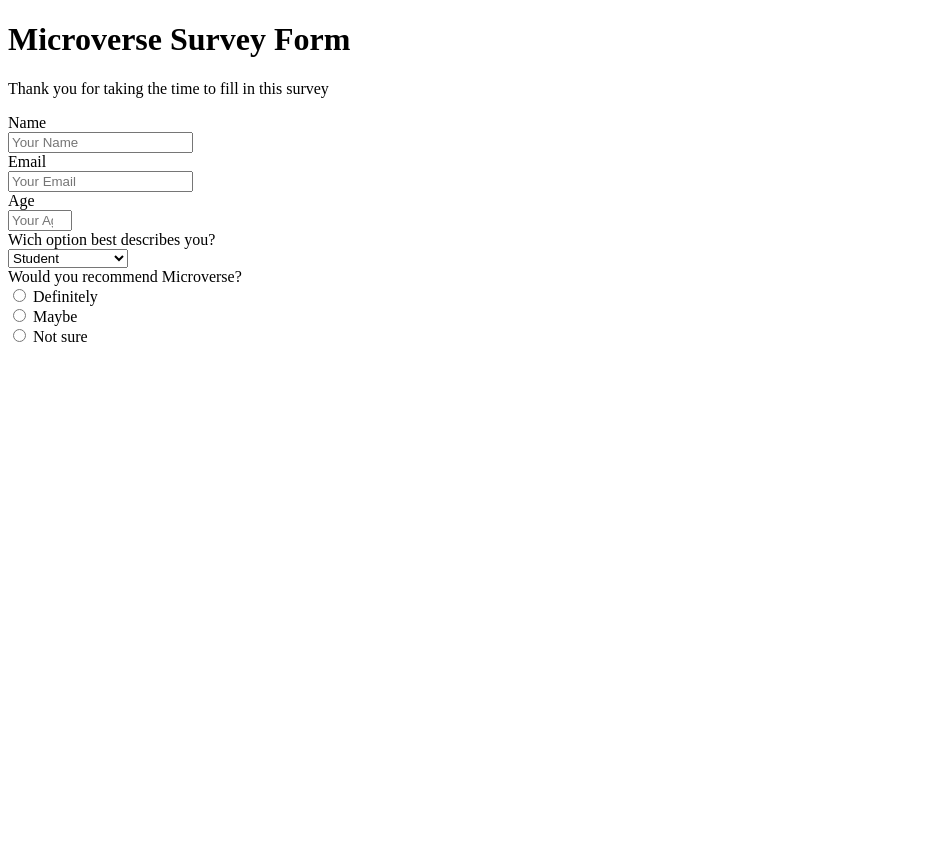
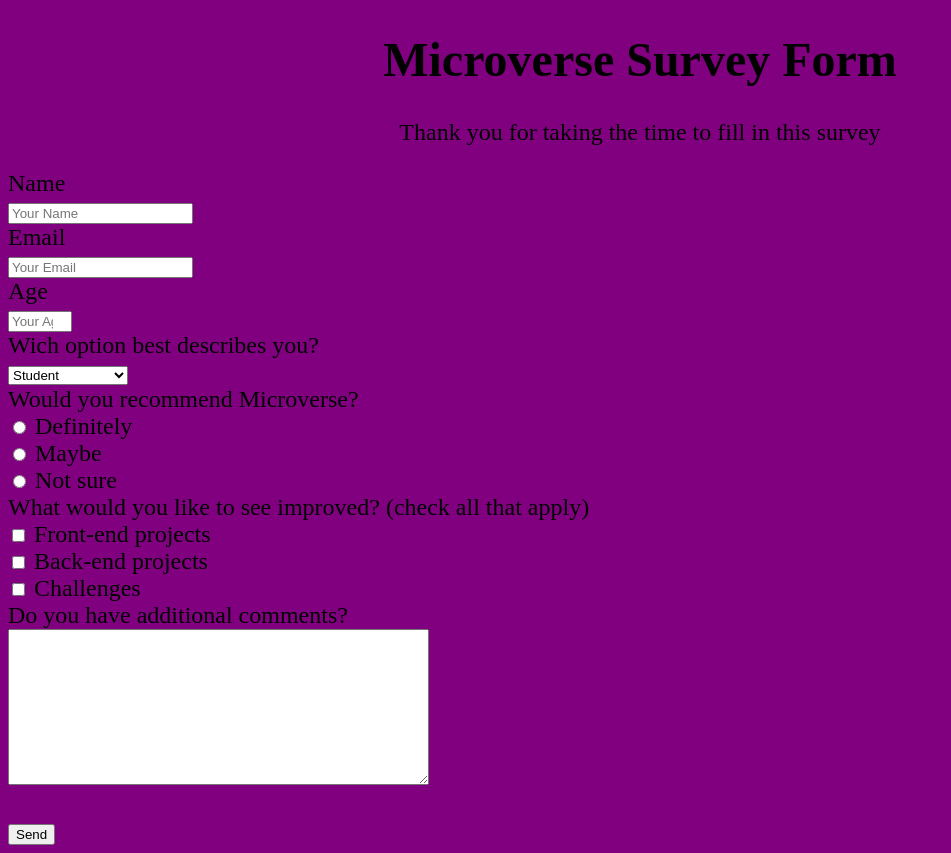
Before and after one commit to LjubomirS/Trial_Ljubomir_Taro, a plain HTML site: page index.html in a window 1280 px wide. Shown: the whole page, without its empty margins (0-951 px from the left). Before the commit the page ends 800 px from the top, so only its background shows below. Drawn offline with Linux system fonts and the light colour scheme.

Commit message:
added css

```diff
--- a/css/style.css
+++ b/css/style.css
@@ -0,0 +1,13 @@
+body{
+  background:purple ;
+  font-size: 24px;
+}
+h1{
+text-align: center;
+}
+#description{
+  text-align: center;
+}
+div{
+  margin:auto;
+}
--- a/index.html
+++ b/index.html
@@ -60,6 +60,33 @@
 <br>
 <input type="radio" id="not_sure" name="recommend" value="not_sure">
 <label id="label-not_sure" for="not_sure">Not sure</label>
+<br>
+
+<lable for="checkbox">What would you like to see improved? (check all that apply)</lable>
+<br>
+<input type="checkbox"  id ="Front-end1" name="front-end" value="Front-end projects" >
+<lable for="Front-end" >Front-end projects</label>
+<br>
+
+<input type="checkbox"  id ="back-end1" name="back-end" value="back-end" >
+<lable for="back-end" >Back-end projects</label>
+  <br>
+
+  <input type="checkbox"  id ="challenges1" name="challenges" value="challenges" >
+  <lable for="challenge" >Challenges</label>
+<br>
+
+<label for="text-area"  >Do you have additional comments?</label>
+<br>
+<textarea id="text-area1" name="text-area" rows="10" cols="50"> </textarea>
+
+<br>
+<br>
+
+<input type="submit" value="Send" id="submit">
+
+
+
 
 
     </form>
```
